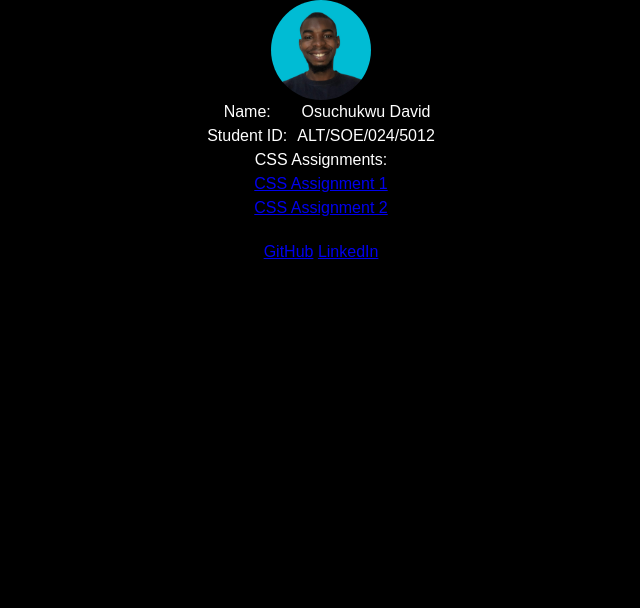
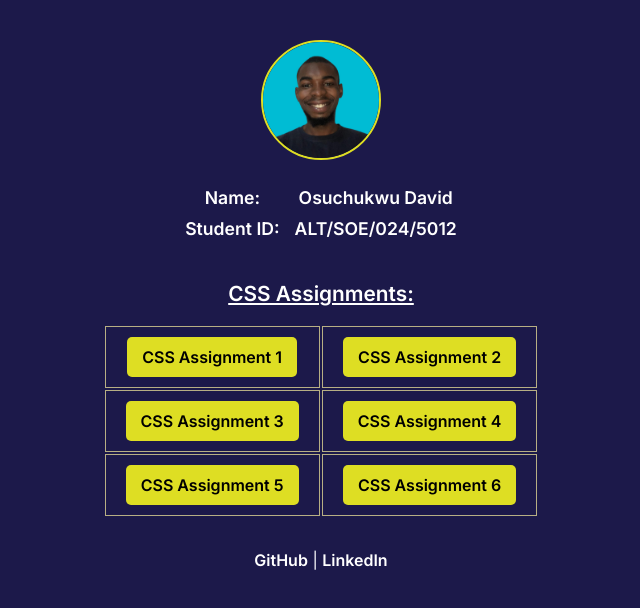
Before and after one commit to dvco-xx/altschool-css-assignments, a plain HTML site: page index.html in a window 1280 px wide. Shown: the whole page, without its empty margins (319-959 px from the left). Drawn offline with Linux system fonts and the light colour scheme.

Commit message:
added styles to main index page

```diff
--- /dev/null
+++ b/assignment-1/styles.css
@@ -0,0 +1,49 @@
+/* Begin CSS Reset */
+
+*,
+*::before,
+*::after {
+  box-sizing: border-box;
+}
+
+* {
+  margin: 0;
+}
+
+body {
+  line-height: 1.5;
+  -webkit-font-smoothing: antialiased;
+  font-family: "Inter", sans-serif;
+  text-align: center;
+  background-color: black;
+  color: white;
+  padding: 20px;
+}
+
+img,
+picture,
+video,
+canvas,
+svg {
+  display: block;
+  max-width: 100%;
+}
+
+input,
+button,
+textarea,
+select {
+  font: inherit;
+}
+
+p,
+h1,
+h2,
+h3,
+h4,
+h5,
+h6 {
+  overflow-wrap: break-word;
+}
+
+/* End CSS Reset */
--- a/index.html
+++ b/index.html
@@ -3,47 +3,79 @@
   <head>
     <meta charset="UTF-8" />
     <meta name="viewport" content="width=device-width, initial-scale=1.0" />
-    <meta name="description" content="AltSchool CSS Assignments" />
-    <meta name="author" content="[Your Name]" />
-    <meta name="keywords" content="AltSchool, CSS, Assignment" />
+    <meta name="description" content="AltSchool Africa CSS Assignments" />
+    <meta name="author" content="Osuchukwu David" />
     <link rel="stylesheet" href="styles.css" />
-    <link rel="icon" href="assets/your-photo.jpg" type="image/x-icon" />
+    <link rel="icon" href="assets/dico.png" type="image/x-icon" />
     <title>David Osuchukwu's CSS Assignments</title>
+    <link
+      href="https://fonts.googleapis.com/css2?family=Inter:wght@400;600&display=swap"
+      rel="stylesheet"
+    />
   </head>
 
   <body>
     <header>
-      <img src="assets/dico.png" alt="" class="profile-pic" />
+      <img src="assets/dico.png" alt="Profile Picture" class="profile-pic" />
       <div class="details">
-        <div>
-          <p>Name:</p>
-          <p>Student ID:</p>
+        <div class="info">
+          <p><b>Name:</b></p>
+          <p><b>Student ID:</b></p>
         </div>
-        <div>
+        <div class="info">
           <p>Osuchukwu David</p>
           <p>ALT/SOE/024/5012</p>
         </div>
       </div>
     </header>
 
-    <p>CSS Assignments:</p>
+    <p class="assignments-title">CSS Assignments:</p>
 
     <main>
-      <div>
-        <p>
-          <a href="assignment-1/index.html" target="_blank">CSS Assignment 1</a>
-        </p>
-        <p>
-          <a href="assignment-2/index.html" target="_blank">CSS Assignment 2</a>
-        </p>
-      </div>
+      <table class="assignments-table">
+        <tr>
+          <td>
+            <a href="assignment-1/index.html" target="_blank"
+              >CSS Assignment 1</a
+            >
+          </td>
+          <td>
+            <a href="assignment-2/index.html" target="_blank"
+              >CSS Assignment 2</a
+            >
+          </td>
+        </tr>
+        <tr>
+          <td>
+            <a href="assignment-3/index.html" target="_blank"
+              >CSS Assignment 3</a
+            >
+          </td>
+          <td>
+            <a href="assignment-4/index.html" target="_blank"
+              >CSS Assignment 4</a
+            >
+          </td>
+        </tr>
+        <tr>
+          <td>
+            <a href="assignment-5/index.html" target="_blank"
+              >CSS Assignment 5</a
+            >
+          </td>
+          <td>
+            <a href="assignment-6/index.html" target="_blank"
+              >CSS Assignment 6</a
+            >
+          </td>
+        </tr>
+      </table>
     </main>
 
     <footer>
       <p>
-        <a href="https://github.com/" target="_blank">GitHub</a>
-
-        <a href="https://www.linkedin.com/in/yourhandle" target="_blank"
+        <a href="https://github.com/dvco-xx" target="_blank">GitHub</a> |
+        <a href="https://www.linkedin.com/in/davidosuchukwu" target="_blank"
           >LinkedIn</a
         >
       </p>
--- a/styles.css
+++ b/styles.css
@@ -1,25 +1,25 @@
 /* Begin CSS Reset */
 
-/* 1. Use a more-intuitive box-sizing model */
 *,
 *::before,
 *::after {
   box-sizing: border-box;
 }
 
-/* 2. Remove default margin */
 * {
   margin: 0;
 }
 
 body {
-  /* 3. Add accessible line-height */
   line-height: 1.5;
-  /* 4. Improve text rendering */
   -webkit-font-smoothing: antialiased;
+  font-family: "Inter", sans-serif;
+  text-align: center;
+  padding: 20px;
+  background-color: #1c194a;
+  color: white;
 }
 
-/* 5. Improve media defaults */
 img,
 picture,
 video,
@@ -29,7 +29,6 @@ svg {
   max-width: 100%;
 }
 
-/* 6. Inherit fonts for form controls */
 input,
 button,
 textarea,
@@ -37,7 +36,6 @@ select {
   font: inherit;
 }
 
-/* 7. Avoid text overflows */
 p,
 h1,
 h2,
@@ -48,59 +46,76 @@ h6 {
   overflow-wrap: break-word;
 }
 
-/* 8. Improve line wrapping */
-p {
-  text-wrap: pretty;
-}
-h1,
-h2,
-h3,
-h4,
-h5,
-h6 {
-  text-wrap: balance;
-}
+/* End CSS Reset */
 
-/*
-  9. Create a root stacking context
-*/
-#root,
-#__next {
-  isolation: isolate;
-}
-
-/* End CSS Reset*/
-
-body {
-  font-family: Arial, sans-serif;
-  text-align: center;
-  background-color: black;
-  color: white;
-}
-
+/* profile section */
 .profile-pic {
-  width: 100px;
+  width: 120px;
   border-radius: 50%;
-  display: flex;
-  align-items: center;
-  justify-content: center;
-  margin: auto;
+  border: 2px solid #dede23;
+  margin: 20px auto;
 }
 
 .details {
   display: flex;
   justify-content: center;
-  gap: 10px;
+  gap: 15px;
+  margin-top: 10px;
+  font-size: 1.1rem;
 }
 
-.assignments {
-  display: flex;
-  flex-direction: column;
-  flex-wrap: wrap;
-  justify-content: center;
-  gap: 10px;
+.info p {
+  margin: 5px 0;
+  font-weight: 600;
 }
 
+/* assignments section */
+.assignments-title {
+  font-weight: 600;
+  font-size: 1.3rem;
+  margin-top: 30px;
+  text-decoration: underline;
+}
+
+.assignments-table {
+  margin: 15px auto;
+}
+
+.assignments-table a {
+  color: black;
+}
+
+.assignments-table td {
+  padding: 10px 20px;
+  border: 1px solid #b7af84;
+  text-align: center;
+}
+
+.assignments-table a {
+  text-decoration: none;
+  font-weight: 600;
+  padding: 8px 15px;
+  border-radius: 5px;
+  background-color: #dede23;
+  display: inline-block;
+}
+
+.assignments-table a:hover {
+  background-color: #d6c66a;
+}
+
+/* Footer */
 footer {
-  margin-top: 20px;
+  margin-top: 30px;
+  font-size: 1rem;
 }
+
+footer a {
+  text-decoration: none;
+  font-weight: 600;
+  color: white;
+}
+
+footer a:hover {
+  text-decoration: underline;
+}
```
Also changed, not shown: assignment-1/index.html (added, +9 -0 lines).
